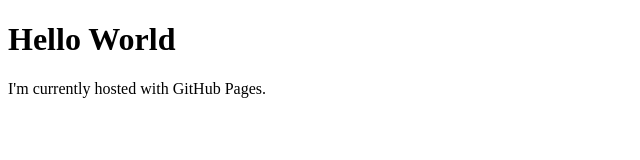
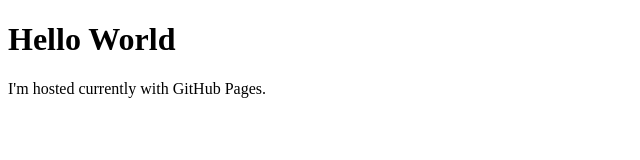
Before and after one commit to lkorby/lkorby.github.io, a plain HTML site: page index.html in a window 1280 px wide. Shown: the full height of the page, 0-640 px from the left. Drawn offline with Linux system fonts and the light colour scheme.

Commit message:
currently

```diff
--- a/index.html
+++ b/index.html
@@ -2,6 +2,6 @@
 <html>
 <body>
 <h1>Hello World</h1>
-<p>I'm currently hosted with GitHub Pages.</p>
+<p>I'm hosted currently with GitHub Pages.</p>
 </body>
 </html>
```
